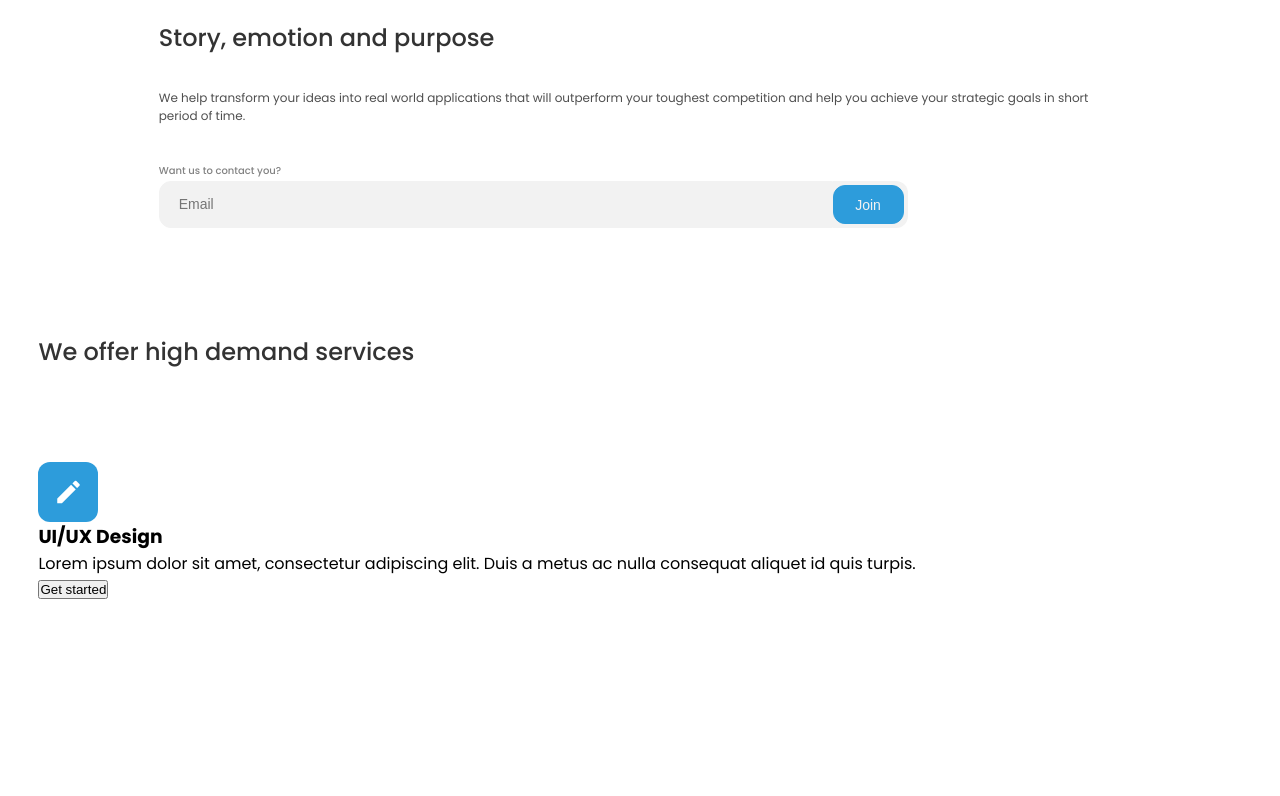
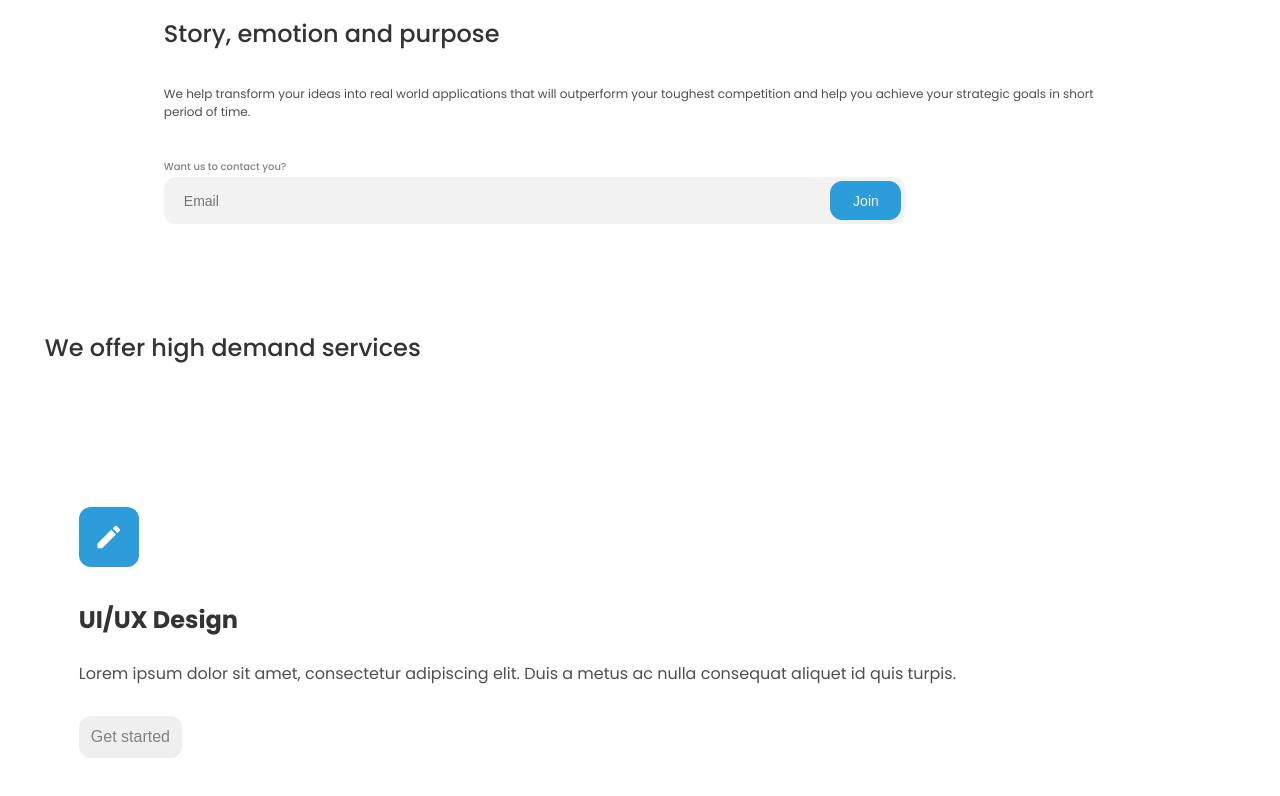
Before and after one commit to nhardiansa/edie-homepage-devchallenges, a plain HTML site: page index.html in a window 1280 px wide. Shown: the part 488-1284 px from the top of the page. Before the commit the page ends 1089 px from the top, so only its background shows below. Drawn offline with Linux system fonts and the light colour scheme.

Commit message:
menambahkan style pada card

```diff
--- a/sass/style.scss
+++ b/sass/style.scss
@@ -5,7 +5,7 @@
 }
 
 body {
-  width: 94%;
+  width: 93%;
   margin: auto;
 }
 
@@ -70,6 +70,7 @@ nav {
   h2:nth-child(4) {
     margin-top: 22px;
     grid-column: 2;
+    width: 80%;
   }
 
   p {
@@ -152,6 +153,15 @@ nav {
     margin-top: 92px;
 
     .card {
+      box-sizing: border-box;
+
+      font-family: Poppins;
+      font-style: normal;
+
+      background-color: #ffff;
+      padding: 49px 34px;
+      border-radius: 24px;
+
       span {
         color: #ffff;
         background-color: #2d9cdb;
@@ -159,6 +169,39 @@ nav {
         border-radius: 12px;
         font-size: 30px;
       }
+
+      h3 {
+        margin-top: 35px;
+        font-weight: bold;
+        font-size: 24px;
+        line-height: 36px;
+        color: #333333;
+      }
+
+      p {
+        margin-top: 24px;
+        font-weight: normal;
+        font-size: 16px;
+        line-height: 24px;
+        color: #4f4f4f;
+      }
+
+      button {
+        cursor: pointer;
+        margin-top: 30px;
+        font-size: 16px;
+        line-height: 24px;
+        color: #828282;
+        padding: 9px 12px;
+        border-radius: 12px;
+        border: none;
+        transition: 300ms ease-in-out;
+      }
+
+      button:hover {
+        background-color: #2d9cdb;
+        color: #ffff;
+      }
     }
   }
 }
```
Also changed, not shown: css/style.css, 1 other file.
